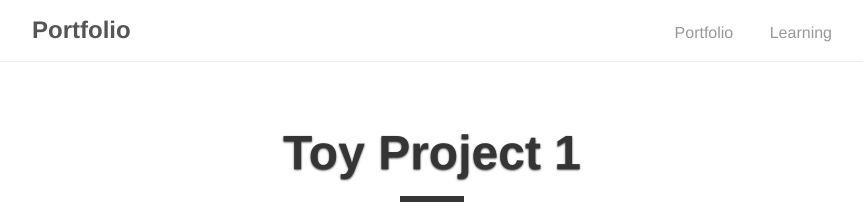
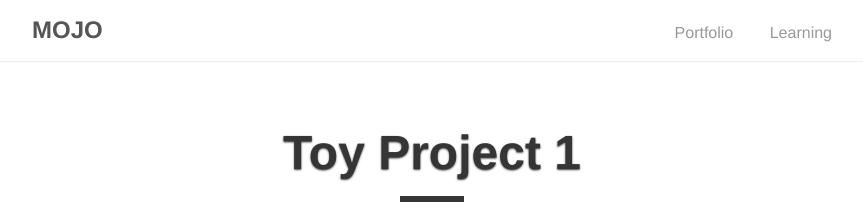
Before and after one commit to minilgl/minilgl.github.io, a Jekyll site: the page built from _posts/2017-08-21-toy-project-1.md, in a window 1280 px wide. Shown: the top 210 px of the page, without its empty margins (208-1071 px from the left). Built offline with Jekyll 4.4.1, drawn with Linux system fonts in a browser that asks for light colours.

Commit message:
image add

```diff
--- a/_config.yml
+++ b/_config.yml
@@ -1,5 +1,5 @@
 # Site settings
-title: Portfolio
+title: MOJO
 baseurl: "/"
 url: "https://minilgl.github.io"
 google_analytics: # Tracking ID, e.g. "UA-000000-01"
```
Also changed, not shown: index.md (+4 -0 lines), 1 other file.
